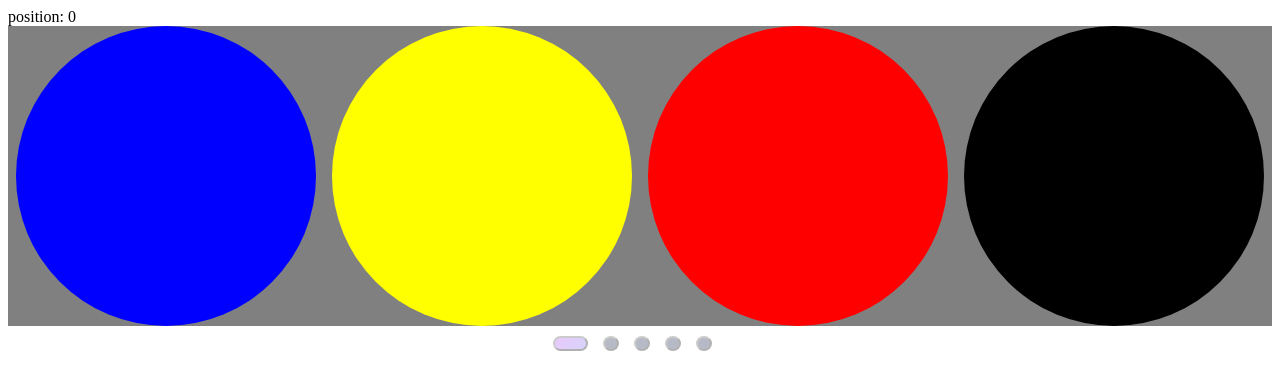
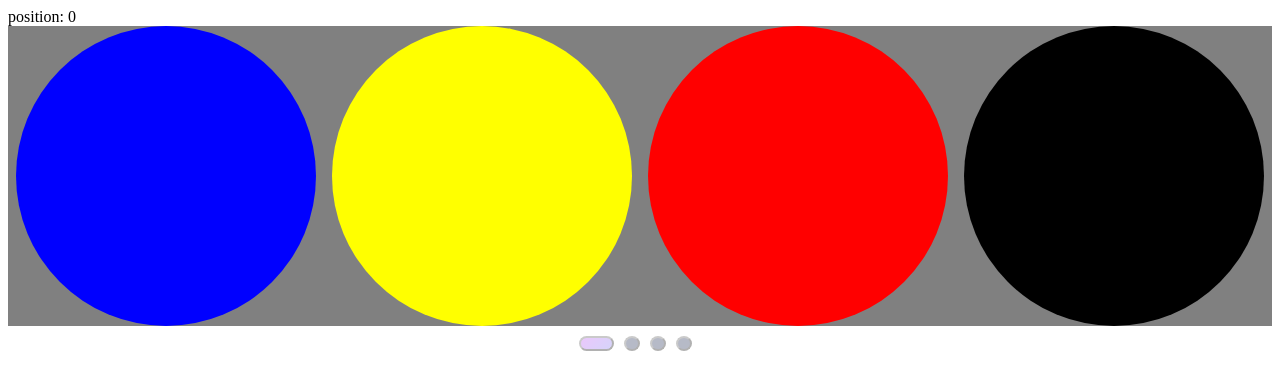
Before and after one commit to viniazvd/vue-coerousel, a Vue app: page / in a window 1280 px wide. Shown: the top 390 px of the page. Built offline with nearby package versions, Linux system fonts and the light colour scheme.

Commit message:
:hammer: internalPerPage insted of perPage

```diff
--- a/src/components/Pagination.vue
+++ b/src/components/Pagination.vue
@@ -17,7 +17,7 @@ export default {
 
   computed: {
     pagination () {
-      return Math.ceil(this.childrens / this.data.perPage)
+      return Math.ceil(this.childrens / this.data.internalPerPage)
     }
   },
 
@@ -31,8 +31,8 @@ export default {
     },
 
     goToPage (page) {
-      const remainder = this.childrens % this.data.perPage
-      const diff = (this.pagination === page && remainder && (this.data.perPage - remainder) * this.data.itemSize) || 0
+      const remainder = this.childrens % this.data.internalPerPage
+      const diff = (this.pagination === page && remainder && (this.data.internalPerPage - remainder) * this.data.itemSize) || 0
 
       this.data.position = -(((page - 1) * 100) - diff)
     }
@@ -50,7 +50,7 @@ export default {
     height: 15px;
     width: 10px;
     opacity: 0.3;
-    margin-right: 15px;
+    margin-right: 10px;
     border-radius: 50%;
     background-color: #121E48;
   }
```
